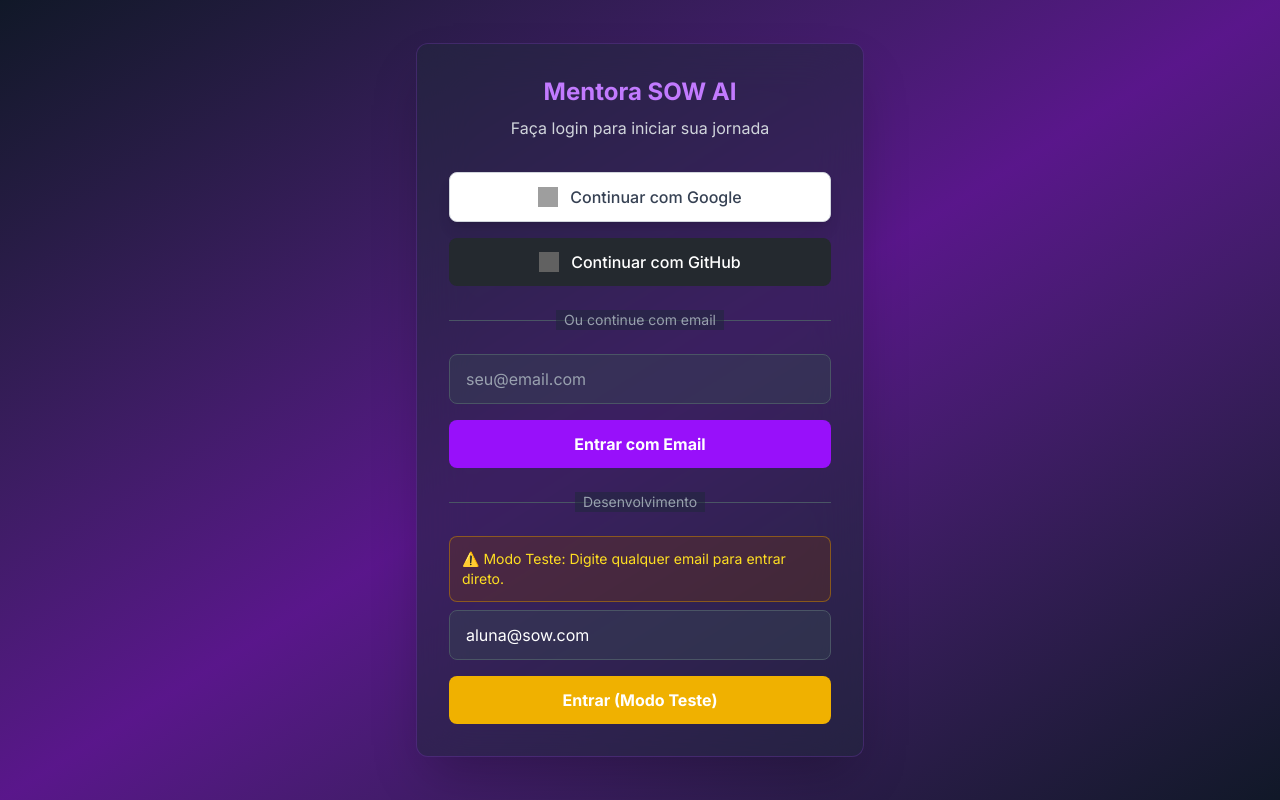
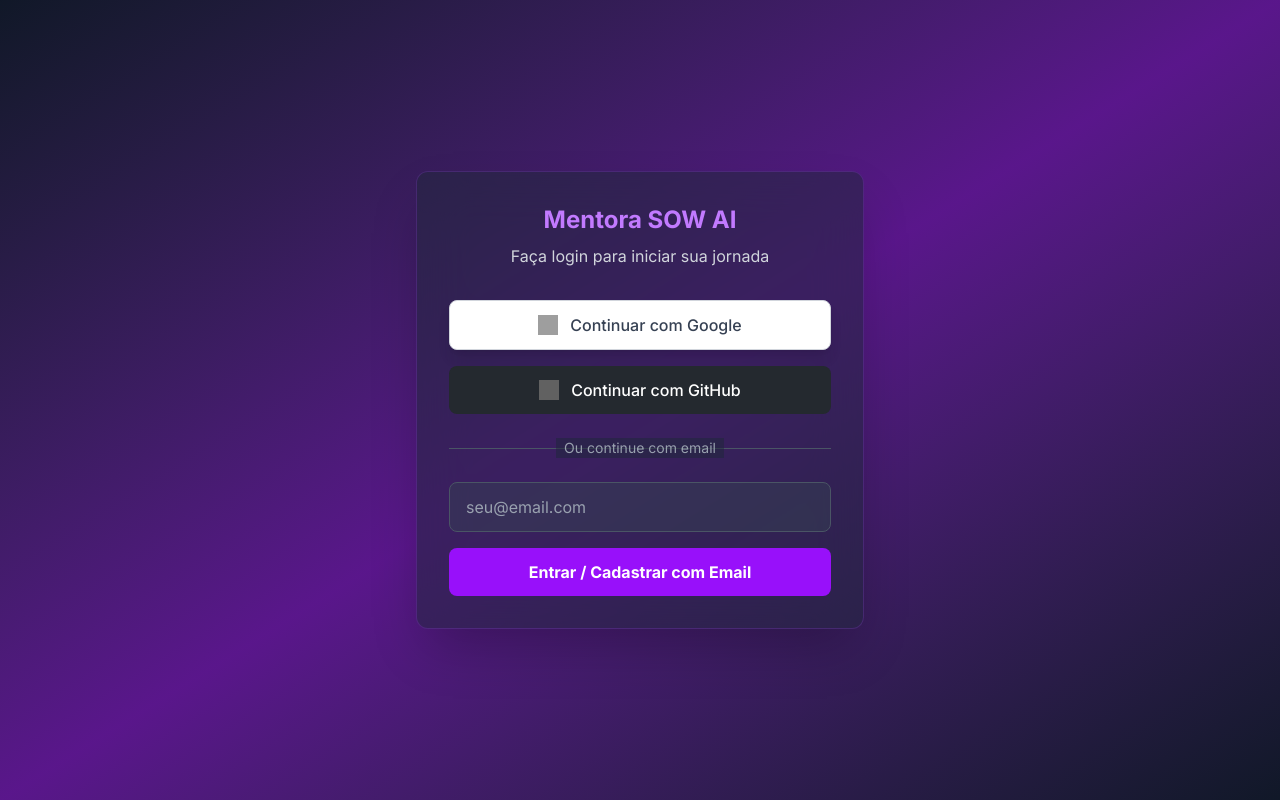
Before and after one commit to prateswecsley/Mentora-SOW, a Next.js app in the folder Carol-Curso/Web-App-MentoraSOW/: page /auth/signin in a window 1280 px wide. Built offline with nearby package versions, Linux system fonts and the light colour scheme; grey boxes are pictures that could not be loaded.

Commit message:
Update: Clarify registration and remove test mode UI

```diff
--- a/Carol-Curso/Web-App-MentoraSOW/src/app/auth/signin/page.tsx
+++ b/Carol-Curso/Web-App-MentoraSOW/src/app/auth/signin/page.tsx
@@ -68,46 +68,11 @@
                             disabled={isLoading}
                             className="w-full bg-purple-600 hover:bg-purple-700 text-white px-4 py-3 rounded-lg font-bold transition-all flex items-center justify-center"
                         >
-                            {isLoading ? <Loader2 className="w-5 h-5 animate-spin" /> : "Entrar com Email"}
+                            {isLoading ? <Loader2 className="w-5 h-5 animate-spin" /> : "Entrar / Cadastrar com Email"}
                         </button>
                     </form>
 
-                    <div className="relative my-6">
-                        <div className="absolute inset-0 flex items-center">
-                            <div className="w-full border-t border-gray-600"></div>
-                        </div>
-                        <div className="relative flex justify-center text-sm">
-                            <span className="px-2 bg-gray-800/50 text-gray-400">Desenvolvimento</span>
-                        </div>
-                    </div>
 
-                    <form
-                        onSubmit={(e) => {
-                            e.preventDefault()
-                            const email = (e.currentTarget.elements.namedItem('test-email') as HTMLInputElement).value
-                            signIn('credentials', { email, callbackUrl: '/' })
-                        }}
-                        className="space-y-4"
-                    >
-                        <div className="bg-yellow-900/30 p-3 rounded-lg border border-yellow-600/50 text-sm text-yellow-300 mb-2">
-                            ⚠️ Modo Teste: Digite qualquer email para entrar direto.
-                        </div>
-                        <input
-                            type="email"
-                            name="test-email"
-                            placeholder="teste@exemplo.com"
-                            defaultValue="aluna@sow.com"
-                            required
-                            className="w-full px-4 py-3 rounded-lg border border-gray-600 bg-gray-700/50 text-white placeholder-gray-400 focus:border-yellow-500 focus:ring-2 focus:ring-yellow-500/50 outline-none transition-all"
-                        />
-                        <button
-                            type="submit"
-                            disabled={isLoading}
-                            className="w-full bg-yellow-500 hover:bg-yellow-600 text-white px-4 py-3 rounded-lg font-bold transition-all flex items-center justify-center"
-                        >
-                            {isLoading ? <Loader2 className="w-5 h-5 animate-spin" /> : "Entrar (Modo Teste)"}
-                        </button>
-                    </form>
                 </div>
             </div>
         </div>
```
